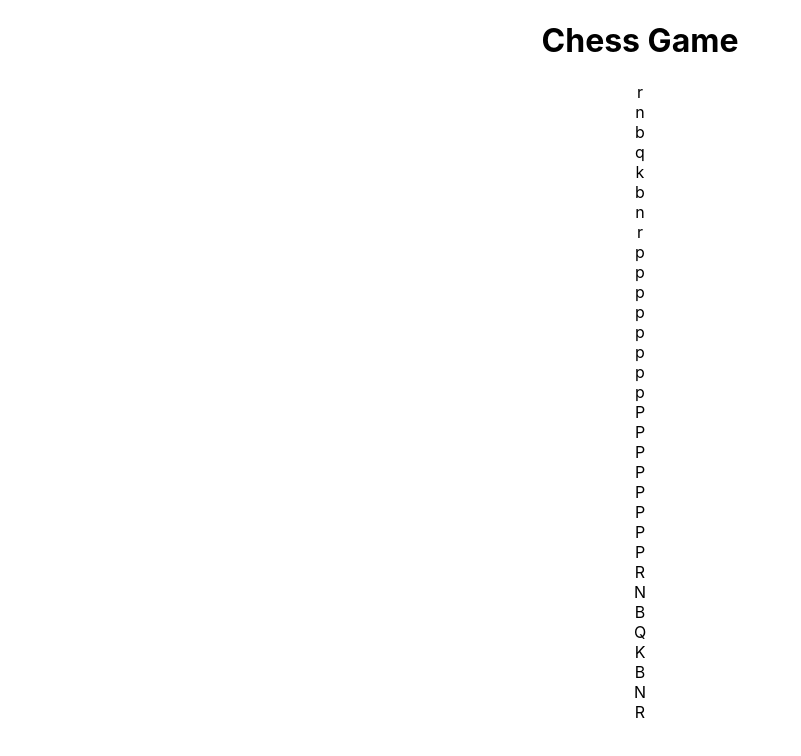
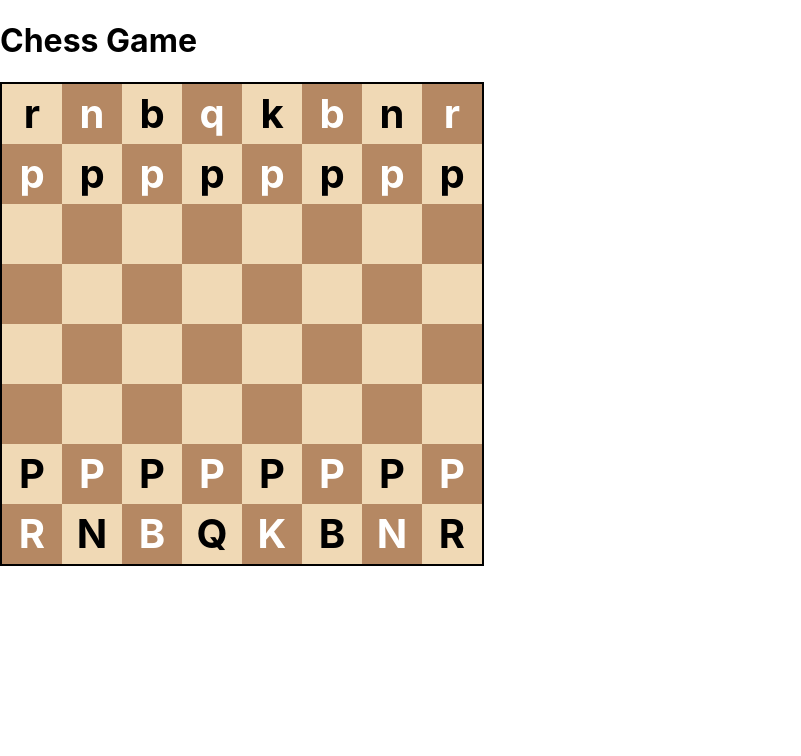
Before and after one commit to bradlyhayes12/Chess-game-impairedvision, a React (Create React App) app: page / in a window 1280 px wide. Shown: the top 756 px of the page, without its empty margins (0-801 px from the left). Built offline with nearby package versions, Linux system fonts and the light colour scheme.

Commit message:
got chess board working

```diff
--- a/src/App.css
+++ b/src/App.css
@@ -1,38 +1,32 @@
-.App {
-  text-align: center;
+#chessboard {
+  display: grid;
+  grid-template-columns: repeat(8, 60px);
+  grid-template-rows: repeat(8, 60px);
+  width: 480px;
+  height: 480px;
+  border: 2px solid black;
 }
 
-.App-logo {
-  height: 40vmin;
-  pointer-events: none;
+.square {
+  width: 60px;
+  height: 60px;
+  display: flex;
+  align-items: center;
+  justify-content: center;
+  font-size: 40px;
+  font-weight: bold;
+  cursor: pointer;
 }
 
-@media (prefers-reduced-motion: no-preference) {
-  .App-logo {
-    animation: App-logo-spin infinite 20s linear;
-  }
+.white {
+  background-color: #f0d9b5;
 }
 
-.App-header {
-  background-color: #282c34;
-  min-height: 100vh;
-  display: flex;
-  flex-direction: column;
-  align-items: center;
-  justify-content: center;
-  font-size: calc(10px + 2vmin);
+.black {
+  background-color: #b58863;
   color: white;
 }
 
-.App-link {
-  color: #61dafb;
+.selected {
+  background-color: yellow !important;
 }
-
-@keyframes App-logo-spin {
-  from {
-    transform: rotate(0deg);
-  }
-  to {
-    transform: rotate(360deg);
-  }
-}
```
